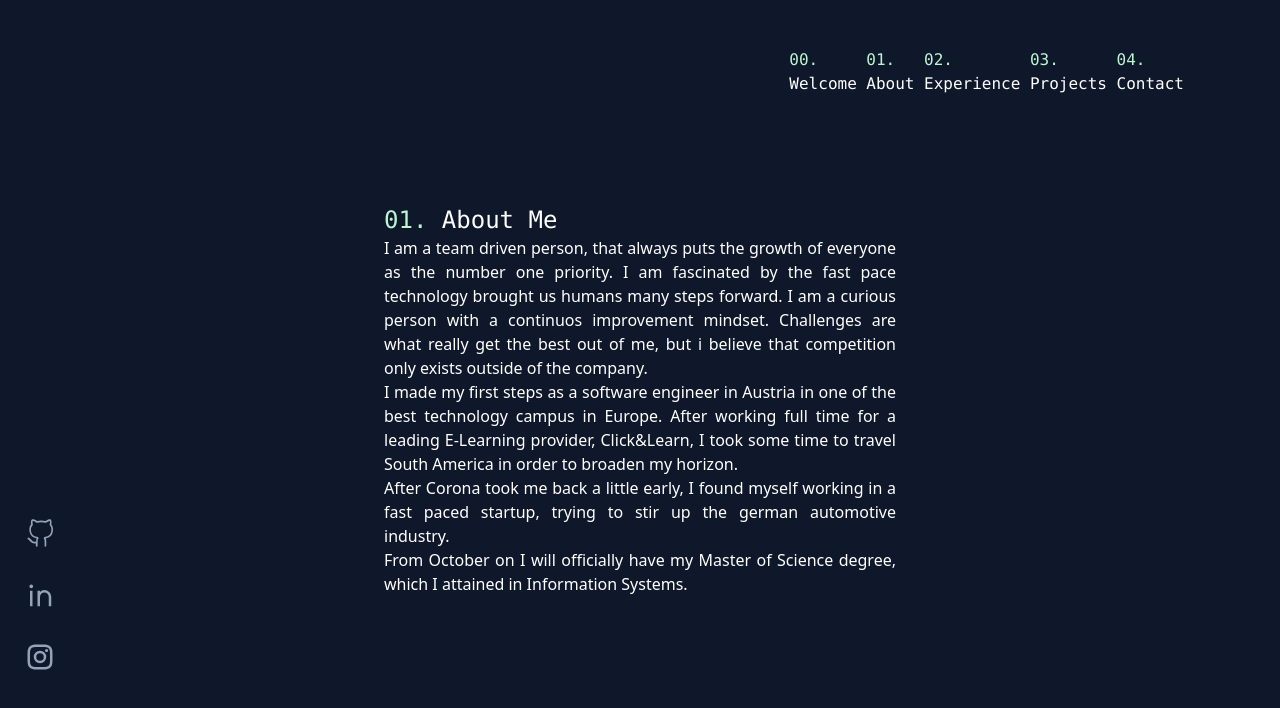
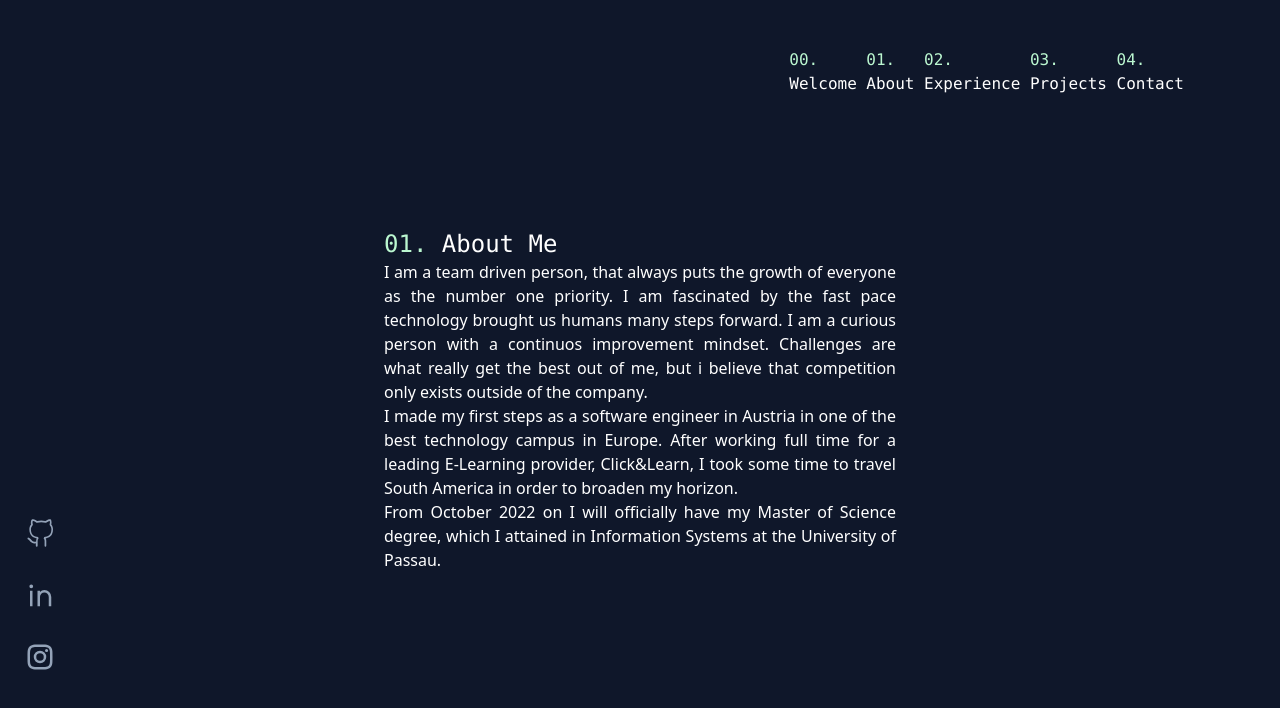
Before and after one commit to mmaierhofer/portfolio, a React (Create React App) app: page /about in a window 1280 px wide. Shown: the top 708 px of the page. Built offline with nearby package versions, Linux system fonts and the light colour scheme.

Commit message:
Update about.js

```diff
--- a/src/components/main/about.js
+++ b/src/components/main/about.js
@@ -23,13 +23,8 @@ export default function About() {
             South America in order to broaden my horizon.
           </div>
           <div className="text-white text-md text-justify">
-            After Corona took me back a little early, I found myself working in
-            a fast paced startup, trying to stir up the german automotive
-            industry.
-          </div>
-          <div className="text-white text-md text-justify">
-            From October on I will officially have my Master of Science degree,
-            which I attained in Information Systems.
+            From October 2022 on I will officially have my Master of Science degree,
+            which I attained in Information Systems at the University of Passau.
           </div>
         </div>
       </div>
```
